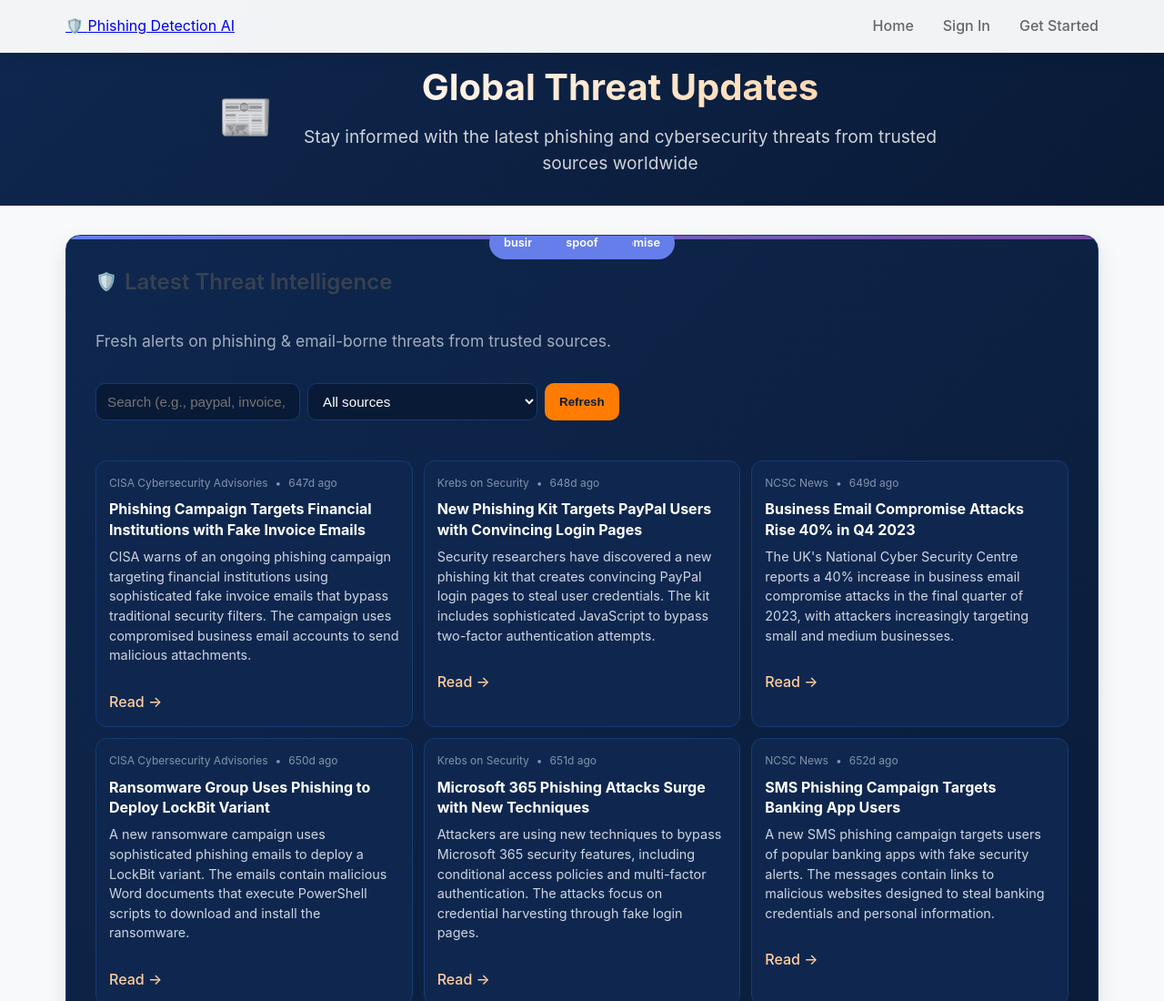
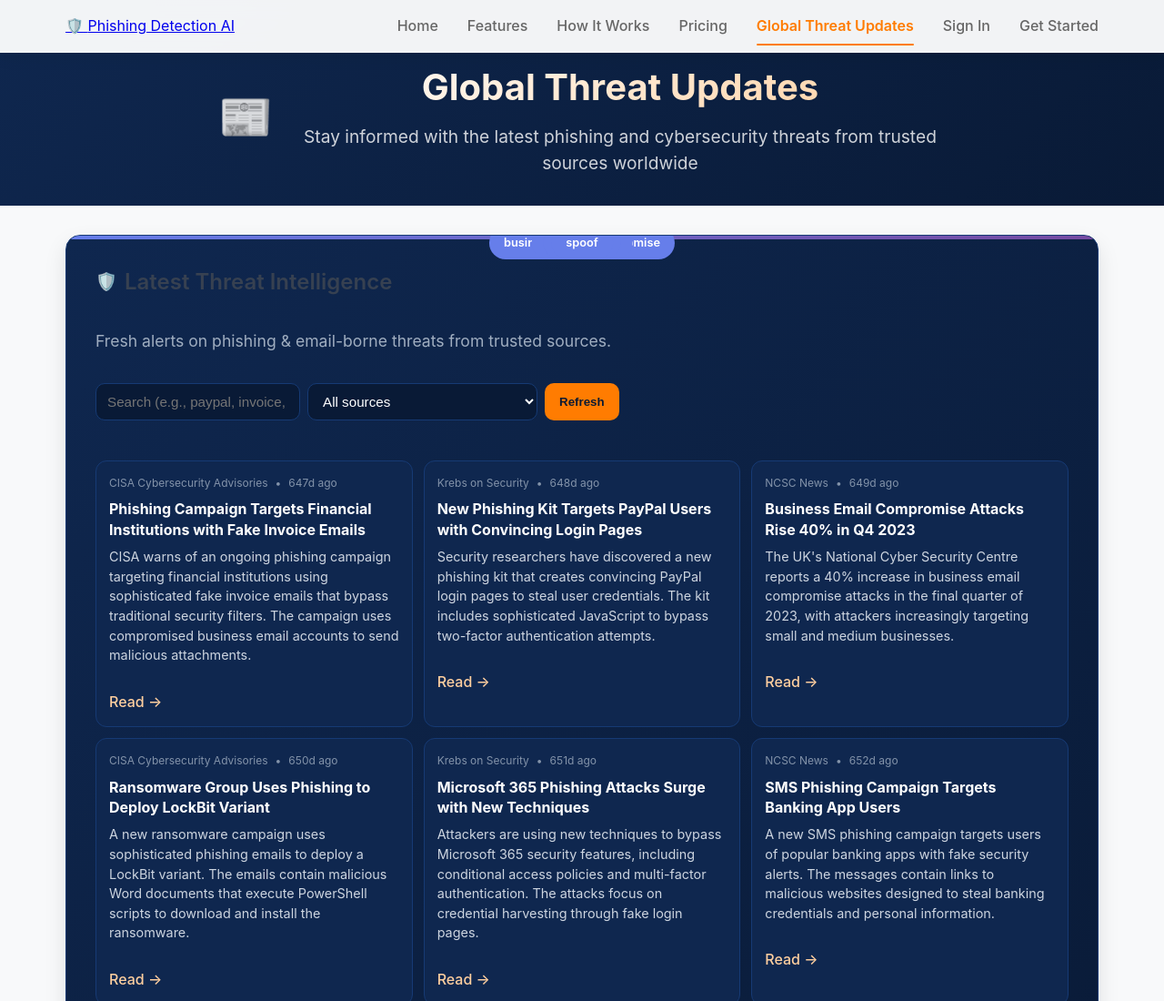
Before and after one commit to Sachithra-228/phishing-detection-ai, a browser extension: page frontend/updates.html in a window 1280 px wide. Shown: the top 1100 px of the page at 91% size. Drawn offline with Linux system fonts and the light colour scheme; no server answers; files whose address does not match are found by name.

Commit message:
Add Global Threat Updates to main navigation header
- Added 'Global Threat Updates' link to main navigation menu on landing page
- Added comprehensive navigation menu to updates.html page
- Added active state styling for current page navigation
- Users can now easily navigate between pages using the header navigation
- Improved user experience with clear navigation paths

```diff
--- a/frontend/styles.css
+++ b/frontend/styles.css
@@ -1576,7 +1576,22 @@ body {
   }
 }
 
-/* Updates Page Styles */
+.nav-link.active {
+  color: #ff7c01;
+  font-weight: 600;
+  position: relative;
+}
+
+.nav-link.active::after {
+  content: '';
+  position: absolute;
+  bottom: -8px;
+  left: 0;
+  right: 0;
+  height: 2px;
+  background: #ff7c01;
+  border-radius: 1px;
+}
 .page-header {
   background: linear-gradient(135deg, #0f274f 0%, #091a36 100%);
   padding: 4rem 0 2rem;
--- a/frontend/updates.html
+++ b/frontend/updates.html
@@ -19,6 +19,10 @@
             </div>
             <div class="nav-menu">
                 <a href="index.html" class="nav-link">Home</a>
+                <a href="index.html#features" class="nav-link">Features</a>
+                <a href="index.html#how-it-works" class="nav-link">How It Works</a>
+                <a href="index.html#pricing" class="nav-link">Pricing</a>
+                <a href="updates.html" class="nav-link active">Global Threat Updates</a>
                 <a href="sign-in.html" class="nav-link">Sign In</a>
                 <a href="sign-up.html" class="nav-link nav-cta">Get Started</a>
             </div>
```
Also changed, not shown: frontend/index.html (+2 -1 lines).
